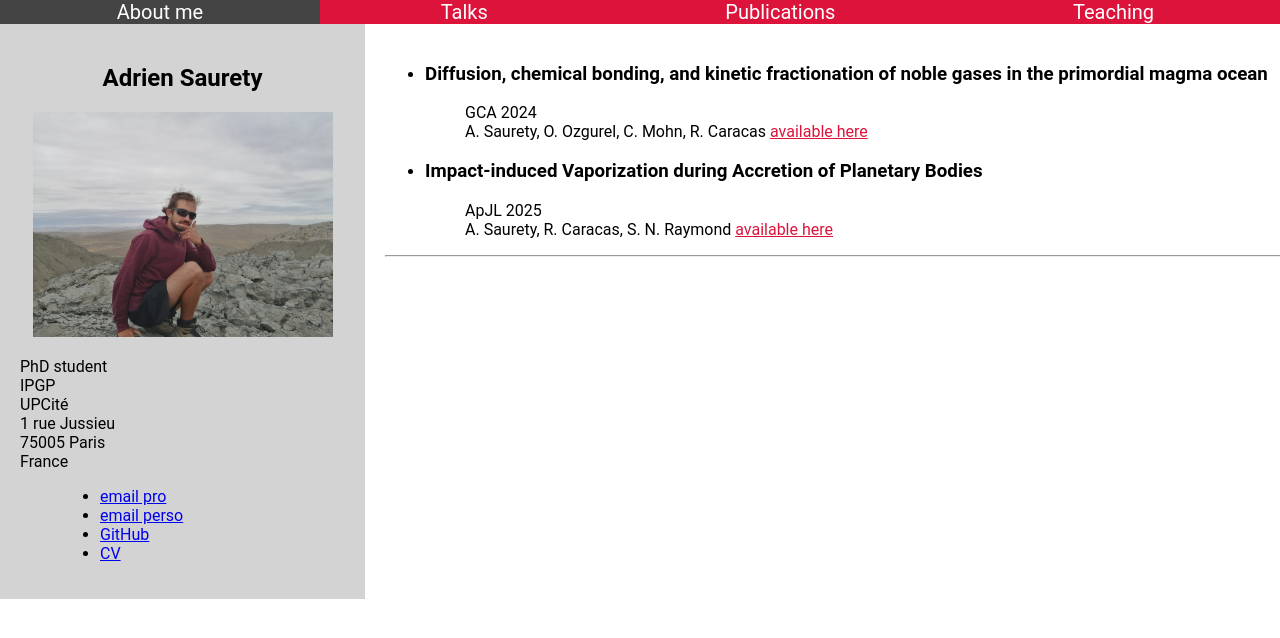
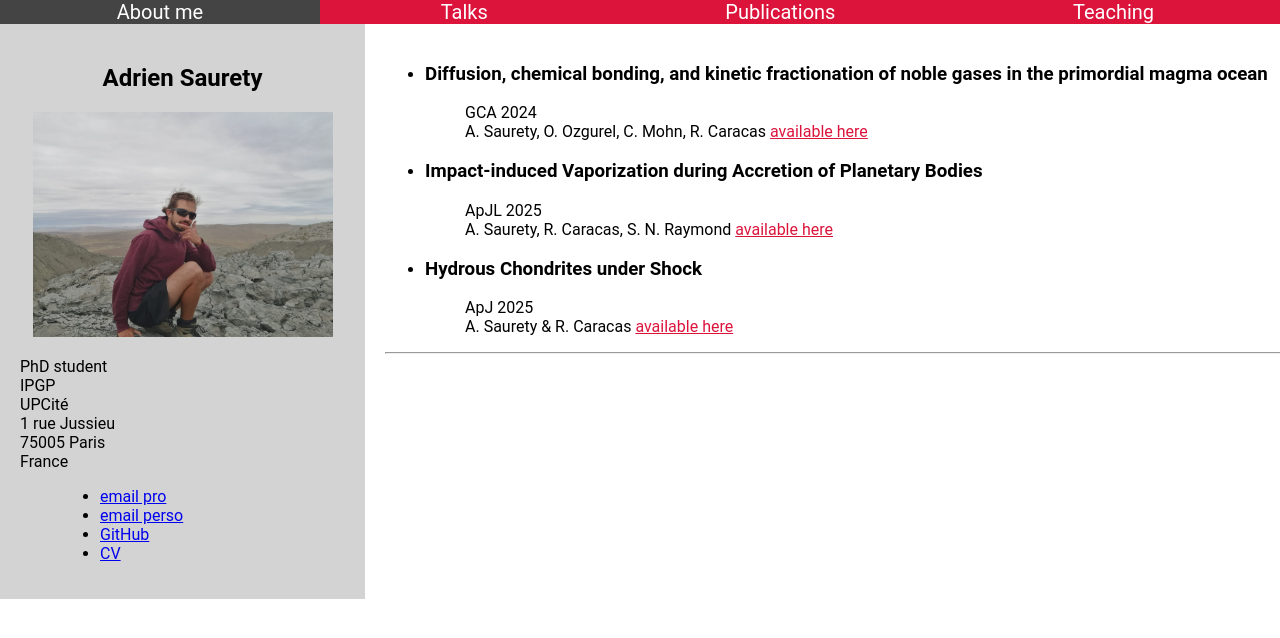
Before and after one commit to adriensaurety/adriensaurety.github.io, a Jekyll site: the page built from publications.html, in a window 1280 px wide. Shown: the top 638 px of the page. Built offline with Jekyll 4.4.1, drawn with Linux system fonts in a browser that asks for light colours.

Commit message:
Update publications.html

```diff
--- a/publications.html
+++ b/publications.html
@@ -37,6 +37,9 @@ title: Adrien Saurety
     <li> <h3> Impact-induced Vaporization during Accretion of Planetary Bodies </h3> <dd> ApJL 2025 </dd>
      <dd> A. Saurety, R. Caracas, S. N. Raymond <a style="color:#dc143c" href="https://iopscience.iop.org/article/10.3847/2041-8213/adb30e" target="_blank">available here</a> </dd>
     </li>
+	<li> <h3> Hydrous Chondrites under Shock </h3> <dd> ApJ 2025 </dd>
+     <dd> A. Saurety & R. Caracas <a style="color:#dc143c" href="https://iopscience.iop.org/article/10.3847/1538-4357/ade87f/pdf" target="_blank">available here</a> </dd>
+    </li>
   </ul>
 
 
```
